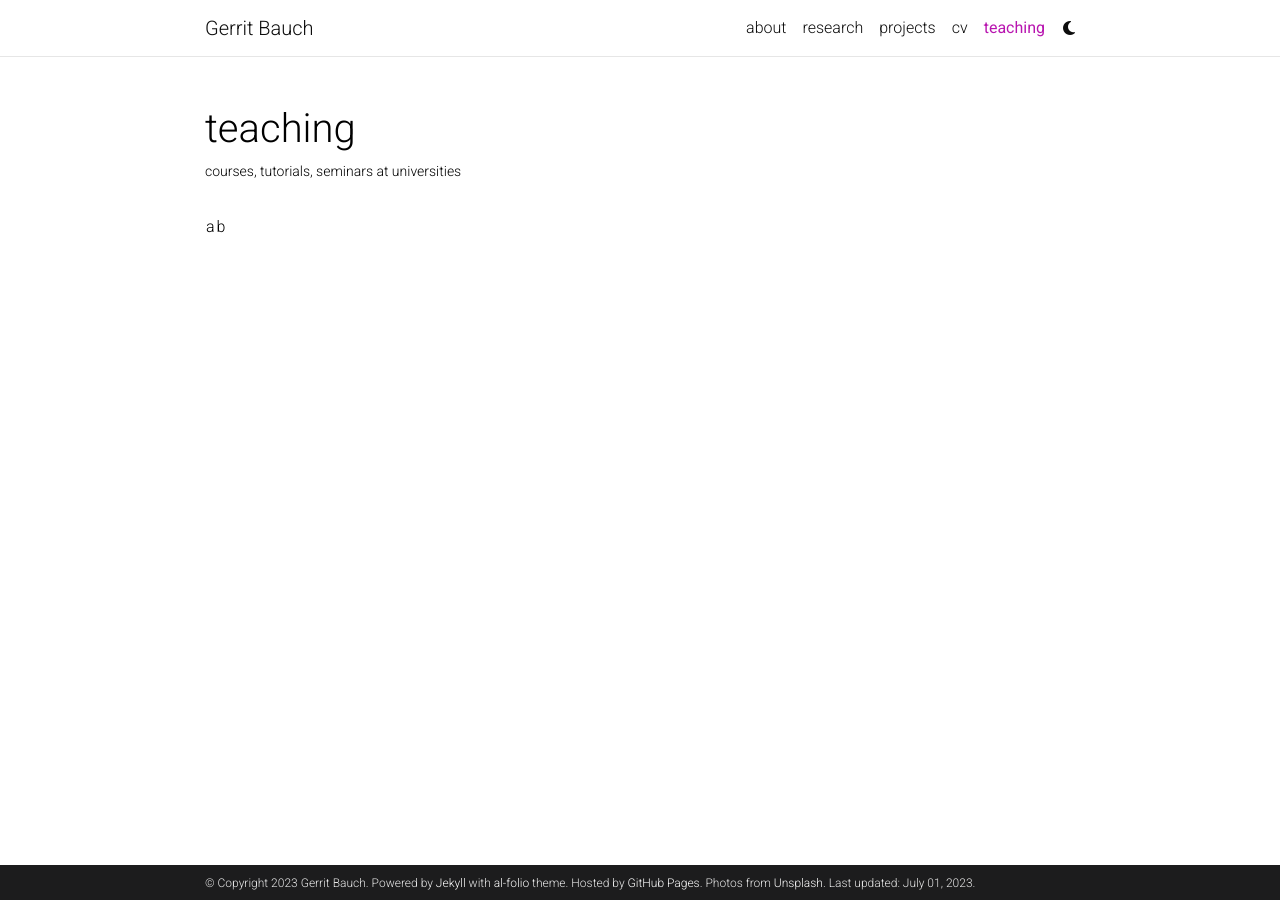
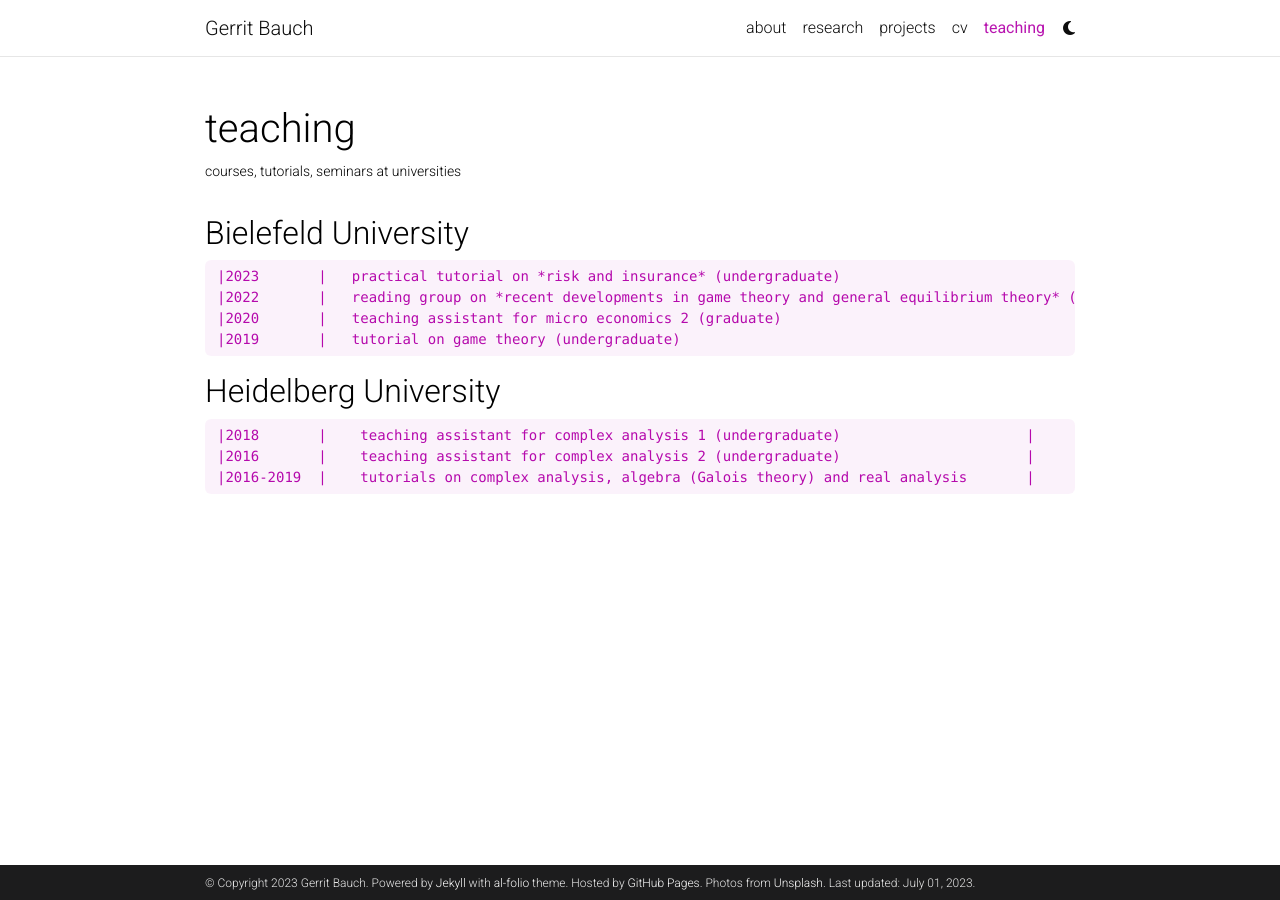
Before and after one commit to gbauch/gbauch.github.io, a Jekyll site: the page built from _pages/teaching.md, in a window 1280 px wide. Built offline with Jekyll 4.4.1, drawn with Linux system fonts in a browser that asks for light colours; comment, search, counter and statistics services are not loaded; a style sheet for code colours, icons or effects is not loaded.

Commit message:
Update teaching.md

```diff
--- a/_pages/teaching.md
+++ b/_pages/teaching.md
@@ -7,4 +7,13 @@ nav: true
 nav_order: 5
 ---
 
-|a|b|
+## Bielefeld University
+    |2023       |   practical tutorial on *risk and insurance* (undergraduate)								|
+    |2022       |   reading group on *recent developments in game theory and general equilibrium theory* (graduates, scholars)		|
+    |2020       |   teaching assistant for micro economics 2 (graduate)									|
+    |2019       |   tutorial on game theory (undergraduate)										|
+
+## Heidelberg University
+    |2018       |    teaching assistant for complex analysis 1 (undergraduate)			|
+    |2016       |    teaching assistant for complex analysis 2 (undergraduate)			|
+    |2016-2019  |    tutorials on complex analysis, algebra (Galois theory) and real analysis	|
```
